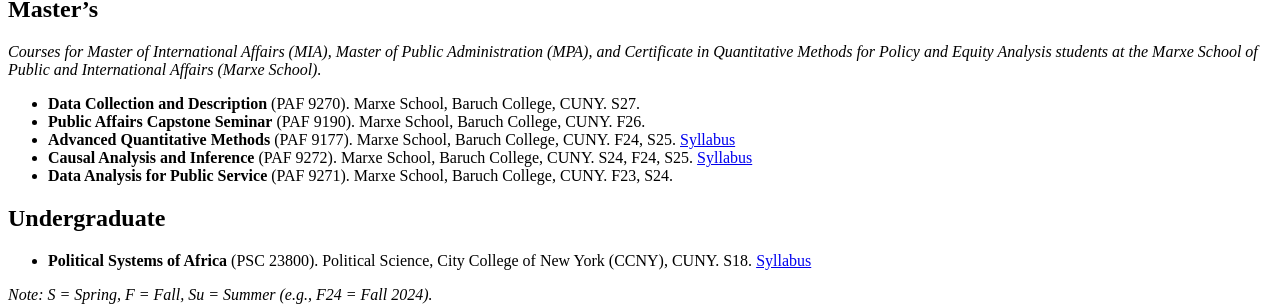
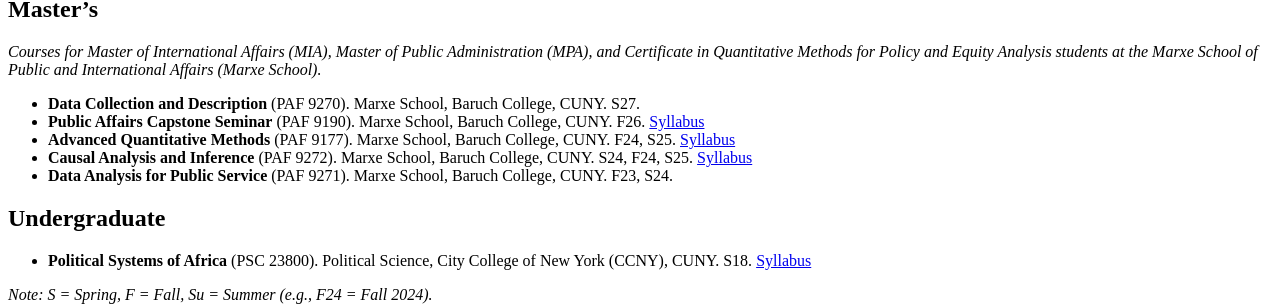
Before and after one commit to tl2624/tl2624.github.io, a Jekyll site: the page built from _pages/teaching.md, in a window 1280 px wide. Shown: the part 1129-1435 px from the top of the page. Built offline with Jekyll 4.4.1, drawn with Linux system fonts in a browser that asks for light colours; some web fonts are replaced.

Commit message:
Publish PAF 9190 syllabus and link it from the teaching page
Co-Authored-By: Claude Opus 5 <noreply@anthropic.com>

```diff
--- a/_pages/teaching.md
+++ b/_pages/teaching.md
@@ -16,7 +16,7 @@ author_profile: true
 *Courses for Master of International Affairs (MIA), Master of Public Administration (MPA), and Certificate in Quantitative Methods for Policy and Equity Analysis students at the Marxe School of Public and International Affairs (Marxe School).*
 
 - **Data Collection and Description** (PAF 9270). Marxe School, Baruch College, CUNY. S27.
-- **Public Affairs Capstone Seminar** (PAF 9190). Marxe School, Baruch College, CUNY. F26.
+- **Public Affairs Capstone Seminar** (PAF 9190). Marxe School, Baruch College, CUNY. F26. [Syllabus](https://tl2624.github.io/files/PAF_9190.pdf)
 - **Advanced Quantitative Methods** (PAF 9177). Marxe School, Baruch College, CUNY. F24, S25. [Syllabus](https://tl2624.github.io/files/PAF_9177.pdf)
 - **Causal Analysis and Inference** (PAF 9272). Marxe School, Baruch College, CUNY. S24, F24, S25. [Syllabus](https://tl2624.github.io/files/PAF_9272.pdf)
 - **Data Analysis for Public Service** (PAF 9271). Marxe School, Baruch College, CUNY. F23, S24.
```
Also changed, not shown: 1 other file.
